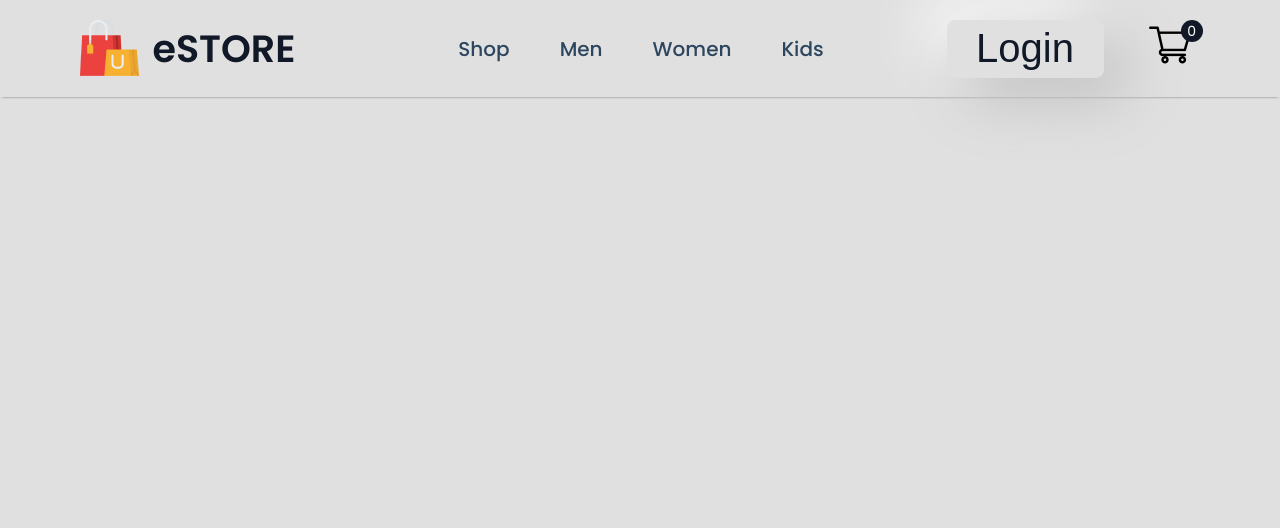
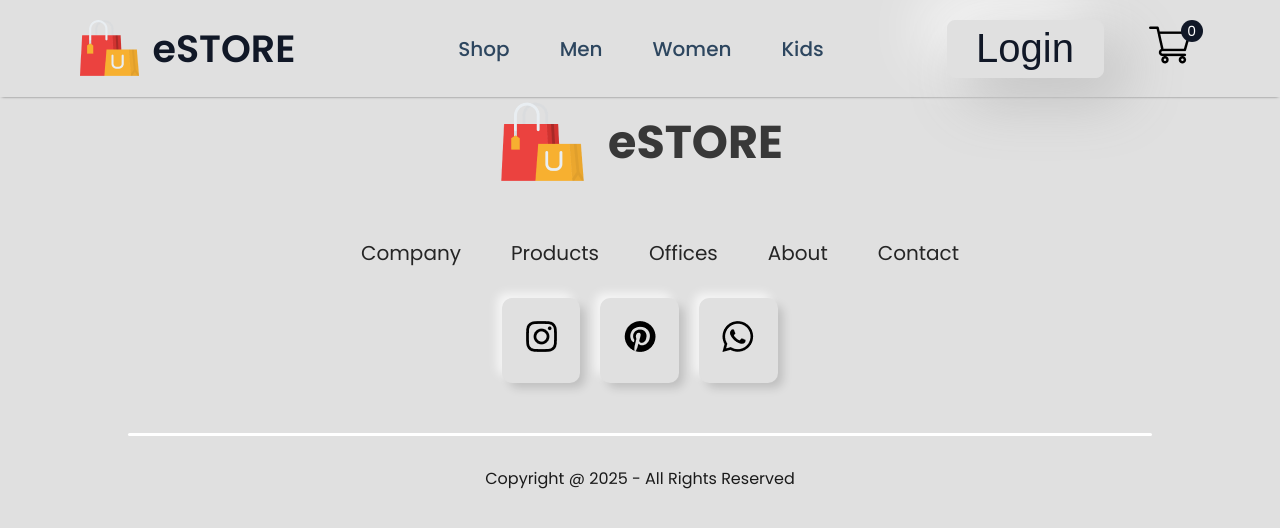
Before and after one commit to zolwethu/E_Store, a React (Create React App) app in the folder frontend/: page /login in a window 1280 px wide. Shown: the top 528 px of the page. Built offline with nearby package versions, Linux system fonts and the light colour scheme.

Commit message:
footer layout and style

```diff
--- a/frontend/src/App.js
+++ b/frontend/src/App.js
@@ -8,6 +8,7 @@ import Cart from "./Pages/Cart";
 import LoginSignup from "./Pages/LoginSignup";
 
 import { BrowserRouter, Routes, Route } from "react-router-dom";
+import Footer from "./Components/Footer/Footer";
 
 function App() {
   return (
@@ -27,6 +28,7 @@ function App() {
           <Route path="/cart" element={<Cart />} />
           <Route path="/login" element={<LoginSignup />} />
         </Routes>
+        <Footer/>
       </BrowserRouter>
     </div>
   );
--- a/frontend/src/Components/Footer/Footer.css
+++ b/frontend/src/Components/Footer/Footer.css
@@ -0,0 +1,77 @@
+.footer {
+  display: flex;
+  justify-content: center;
+  flex-direction: column;
+  align-items: center;
+  gap: 50px;
+  padding-bottom: 40px;
+}
+
+.footer-logo {
+  display: flex;
+  align-items: center;
+  gap: 20px;
+}
+
+.footer-logo p {
+  color: #383838;
+  font-size: 2.875rem;
+  font-weight: 700;
+}
+
+.footer-links {
+  display: flex;
+  list-style: none;
+  gap: 50px;
+  color: #252525;
+  font-size: 20px;
+}
+
+.footer-links li {
+  cursor: pointer;
+}
+
+.footer-social-icon {
+  display: flex;
+  gap: 20px;
+  margin-top: -20px;
+  margin-bottom: -0px;
+}
+
+.footer-icon-container {
+  background: #e0e0e0;
+  padding: 1.4em;
+  border-radius: 10px;
+  box-shadow: 6px 6px 10px -1px rgba(0, 0, 0, 0.15),
+    -6px -6px 10px -1px rgba(255, 255, 255, 0.7);
+  border: 1px solid rgba(0, 0, 0, 0);
+  cursor: pointer;
+  transition: transform 0.5s;
+}
+
+.footer-icon-container:hover {
+  box-shadow: inset 4px 4px 6px -1px rgba(0, 0, 0, 0.2),
+    inset -4px -4px 6px -1px rgba(255, 255, 255, 0.7),
+    -0.5px -0.5px 0px rgba(255, 255, 255, 1),
+    0.5px 0.5px 0px rgba(0, 0, 0, 0.15), 0px 12px 10px -10px rgba(0, 0, 0, 0.05);
+  border: 1px solid rgba(0, 0, 0, 0.1);
+  transform: translateY(0.5em);
+  background: #2d465f;
+}
+
+.footer-copyright > hr {
+  width: 80%;
+  border: none;
+  border-radius: 10px;
+  height: 3px;
+  background: #ffffff;
+}
+
+.footer-copyright {
+  display: flex;
+  flex-direction: column;
+  align-items: center;
+  gap: 30px;
+  width: 100%;
+  color: #1a1a1a;
+}
--- a/frontend/src/Components/Footer/Footer.jsx
+++ b/frontend/src/Components/Footer/Footer.jsx
@@ -33,7 +33,7 @@ const Footer = () =>{
                     <img src={whatsapp_icon} alt="whatsapp icon" />
                 </div>
             </div>
-            <div className="footer copyright">
+            <div className="footer-copyright">
                 <hr />
                 <p>Copyright @ 2025 - All Rights Reserved</p>
             </div>
--- a/frontend/src/Components/NewsLetter/NewsLetter.css
+++ b/frontend/src/Components/NewsLetter/NewsLetter.css
@@ -1,6 +1,6 @@
-@import '../Navbar/Navbar.css';
+@import "../Navbar/Navbar.css";
 
-.news-letter{
+.news-letter {
   width: 65%;
   height: 40vh;
   display: flex;
@@ -10,24 +10,25 @@
   margin: auto;
   padding: 0 140px;
   margin-bottom: 150px;
-    background: var(--nav-primary);
-    box-shadow: 0px 0px 60px 5px rgba(0, 0, 0, 0.6);
+  background-image: linear-gradient(180deg, #1c2f46 0%, #e0e0e0 60%);
+  gap: 30px;
+
 
 }
 
-.news-letter h1{
-    color: var(--bg);
+.news-letter h1 {
+  color: var(--nav-primary);
   font-size: 3.4375rem;
   font-weight: 600;
 }
 
-.news-letter p{
-    color: var(--bg);
+.news-letter p {
+  color: var(--nav-primary);
   font-size: 20px;
   margin-bottom: 12px;
 }
 
-.news-letter div{
+.news-letter div {
   display: flex;
   align-items: center;
   justify-content: space-between;
@@ -35,10 +36,10 @@
   width: 730px;
   height: 70px;
   border-radius: 80px;
-    border: 1px solid var(--bg);;
+  border: 1px solid var(--bg);
 }
 
-.news-letter input{
+.news-letter input {
   width: 500px;
   margin-left: 30px;
   border: none;
@@ -48,7 +49,7 @@
   font-size: 1rem;
 }
 
-.news-letter div button{
+.news-letter div button {
   width: 210px;
   height: 70px;
   border-radius: 80px;
```
Lines whose indentation alone changed are shown as unchanged.
